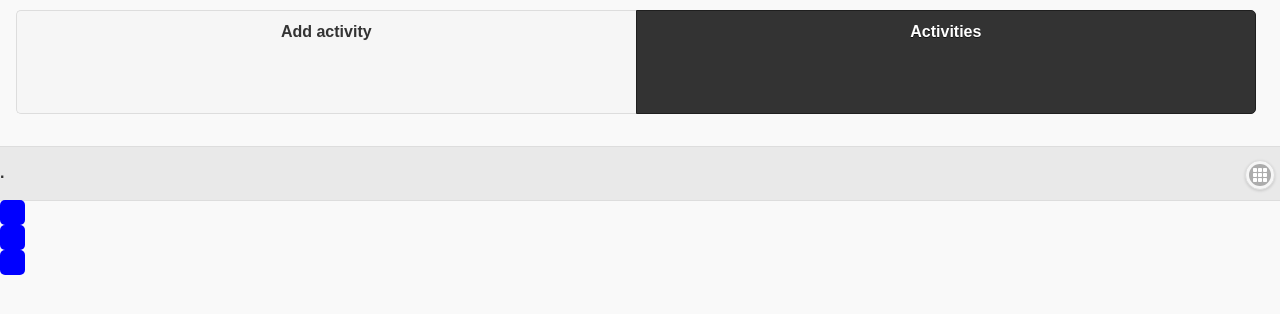
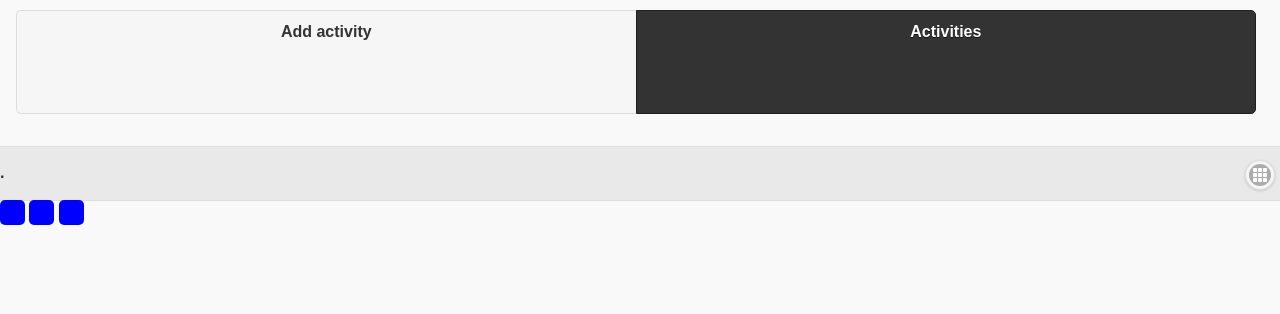
Before and after one commit to renatus/Exocortex, a PHP site: page / in a window 1280 px wide. Shown: the part 180-494 px from the top of the page. Run offline with PHP 8.4, Linux system fonts and the light colour scheme.

Commit message:
Add basic indicators

```diff
--- a/css/index.css
+++ b/css/index.css
@@ -1,6 +1,8 @@
 .footer_indicator {
     border-radius: 5px;
     /*display:inline;*/
+    display: inline-block;
+    vertical-align: middle;
     /*float: center;*/
     text-align: center;
     width: 25px;
@@ -11,8 +13,6 @@
 .footer_wrapper {
     float: left;
     text-align: center;
-    display: inline-block;
-    vertical-align: middle;
 }
 
 /* Make buttons square */
```
Also changed, not shown: 1 other file.
